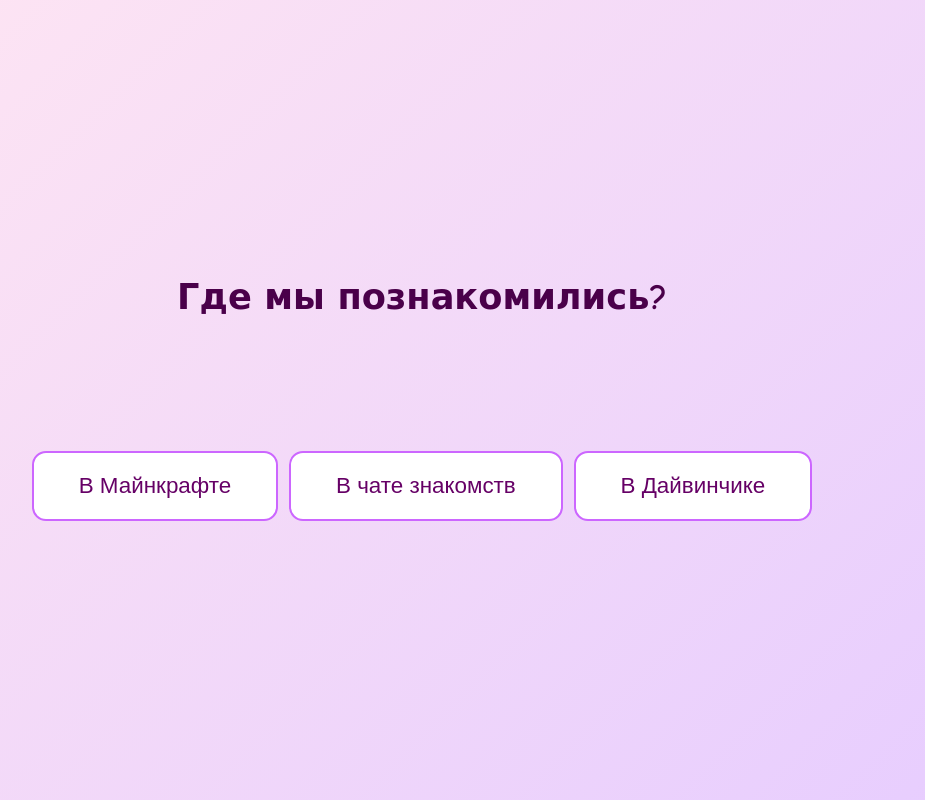
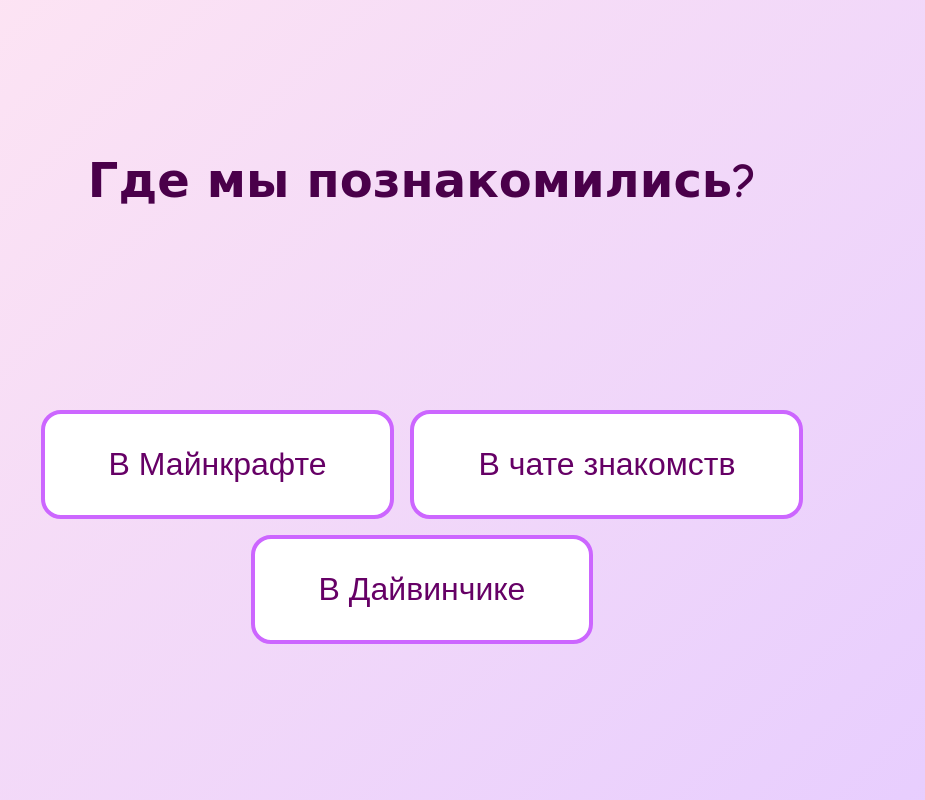
Before and after one commit to Tema-rus/hearts-game, a plain HTML site: page index.html in a window 1280 px wide. Shown: the whole page, without its empty margins (218-1143 px from the left). Drawn offline with Linux system fonts and the light colour scheme.

Commit message:
Update index.html

```diff
--- a/index.html
+++ b/index.html
@@ -25,7 +25,7 @@
 
         .question {
             font-weight: bold;
-            font-size: 2.2em;
+            font-size: 3em;
             margin-bottom: 1.8em;
             line-height: 1.4;
         }
@@ -34,8 +34,8 @@
             background-color: #fff;
             border: 0.125em solid #cc66ff;
             color: #660066;
-            font-size: 1.4em;
-            padding: 0.9em 2em;
+            font-size: 2em;
+            padding: 1em 2em;
             margin: 0.25em;
             border-radius: 0.625em;
             cursor: pointer;
@@ -61,9 +61,9 @@
         #feedback-message {
             min-height: 1.5em;
             font-weight: bold;
-            font-size: 1.5em; /* увеличиваем размер текста */
+            font-size: 2.5em;
             margin-bottom: 1em;
-            color: #660066; /* можно оставить тот же цвет, что и кнопки */
+            color: #660066;
         }
 
     </style>
```
